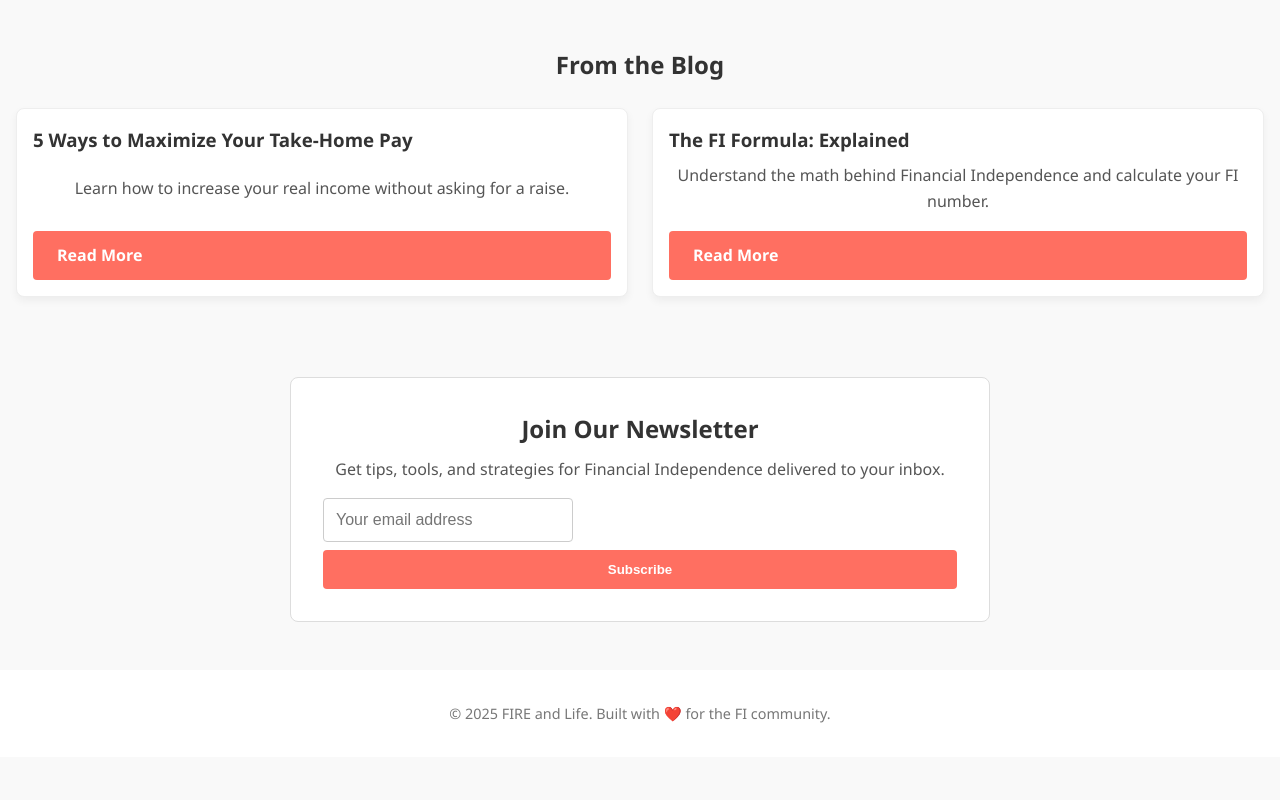
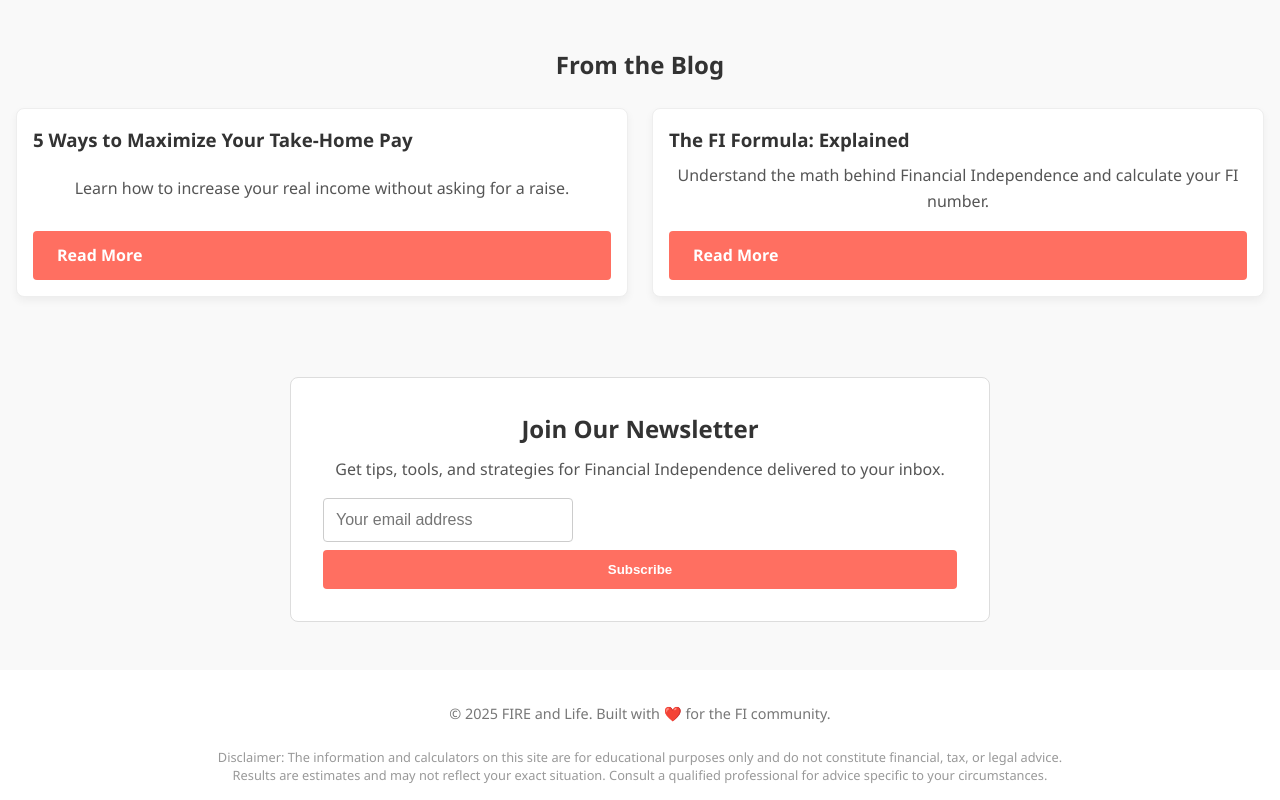
Before and after one commit to doehring01/livefireandlife-calculator, an Eleventy site: page src/index.html in a window 1280 px wide. Shown: the part 915-1715 px from the top of the page. Before the commit the page ends 1672 px from the top, so only its background shows below. Built offline with nearby package versions, Linux system fonts and the light colour scheme; Eleventy itself is replaced by a stand-in of ours; files that its build step writes are made by us from their sources.

Commit message:
Update styles.css

```diff
--- a/src/styles.css
+++ b/src/styles.css
@@ -308,3 +308,15 @@ footer {
 .results-table thead th { background: #fafafa; font-weight: 600; }
 .results-table tbody tr:hover { background: #fcfcfc; }
 .mono { font-family: ui-monospace, SFMono-Regular, Menlo, monospace; }
+
+/* ——— Site-wide footer disclaimer (CSS-injected) ——— */
+footer::after {
+  content: "Disclaimer: The information and calculators on this site are for educational purposes only and do not constitute financial, tax, or legal advice. Results are estimates and may not reflect your exact situation. Consult a qualified professional for advice specific to your circumstances.";
+  display: block;
+  font-size: 0.8rem;
+  line-height: 1.35;
+  opacity: 0.75;
+  max-width: 880px;
+  margin: 0.5rem auto 0;
+  padding: 0 1rem;
+}
```
